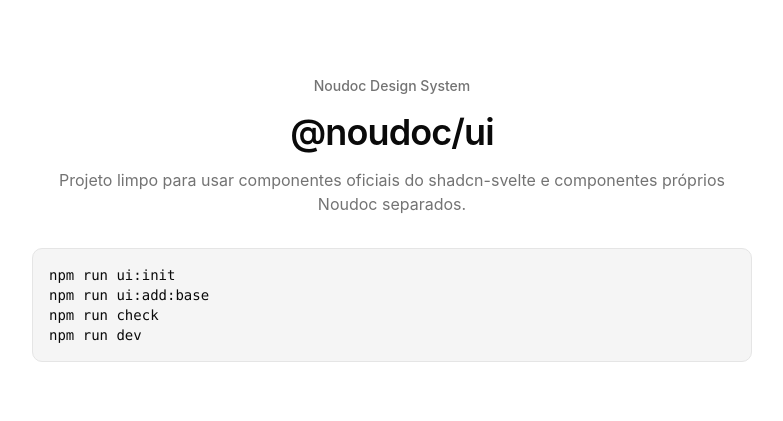
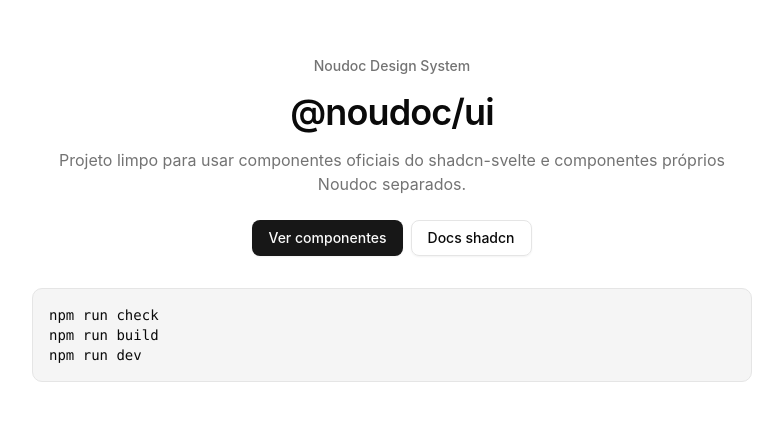
Before and after one commit to jefersonMarques/ui-noudoc, a SvelteKit app: page / in a window 1280 px wide. Shown: the part 181-602 px from the top of the page, without its empty margins (248-1031 px from the left). Built offline with nearby package versions, Linux system fonts and the light colour scheme.

Commit message:
Add components panel link to home page

```diff
--- a/src/routes/+page.svelte
+++ b/src/routes/+page.svelte
@@ -11,9 +11,17 @@
       Projeto limpo para usar componentes oficiais do shadcn-svelte e componentes próprios Noudoc separados.
     </p>
 
-    <pre class="mt-4 overflow-auto rounded-lg border bg-muted p-4 text-left text-sm"><code>npm run ui:init
-npm run ui:add:base
-npm run check
+    <div class="mt-2 flex justify-center gap-2">
+      <a class="inline-flex h-9 items-center justify-center rounded-md bg-primary px-4 py-2 text-sm font-medium text-primary-foreground shadow-xs hover:bg-primary/90" href="/components">
+        Ver componentes
+      </a>
+      <a class="inline-flex h-9 items-center justify-center rounded-md border px-4 py-2 text-sm font-medium shadow-xs hover:bg-accent hover:text-accent-foreground" href="https://www.shadcn-svelte.com/docs/components" target="_blank" rel="noreferrer">
+        Docs shadcn
+      </a>
+    </div>
+
+    <pre class="mt-4 overflow-auto rounded-lg border bg-muted p-4 text-left text-sm"><code>npm run check
+npm run build
 npm run dev</code></pre>
   </section>
 </main>
```
